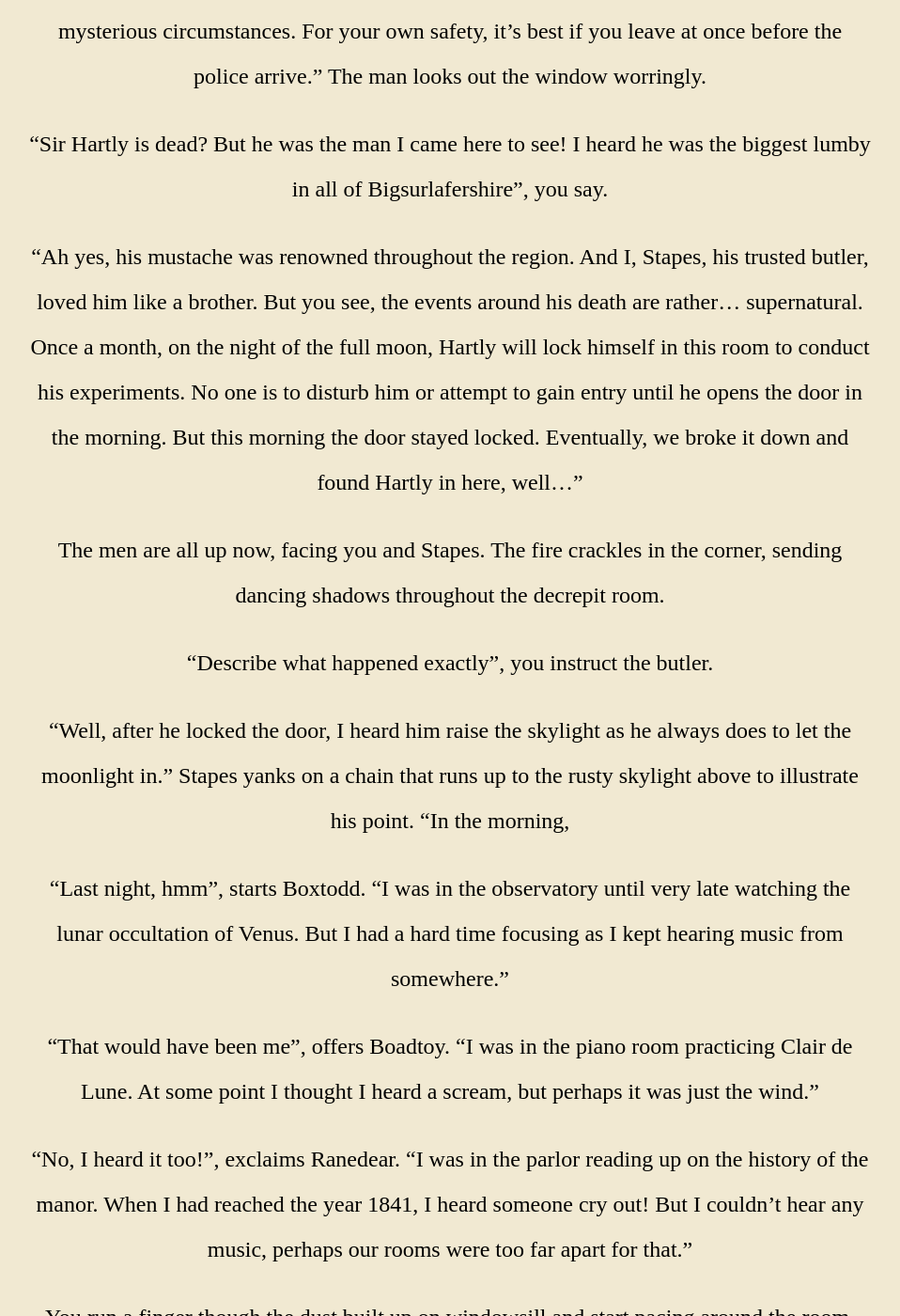
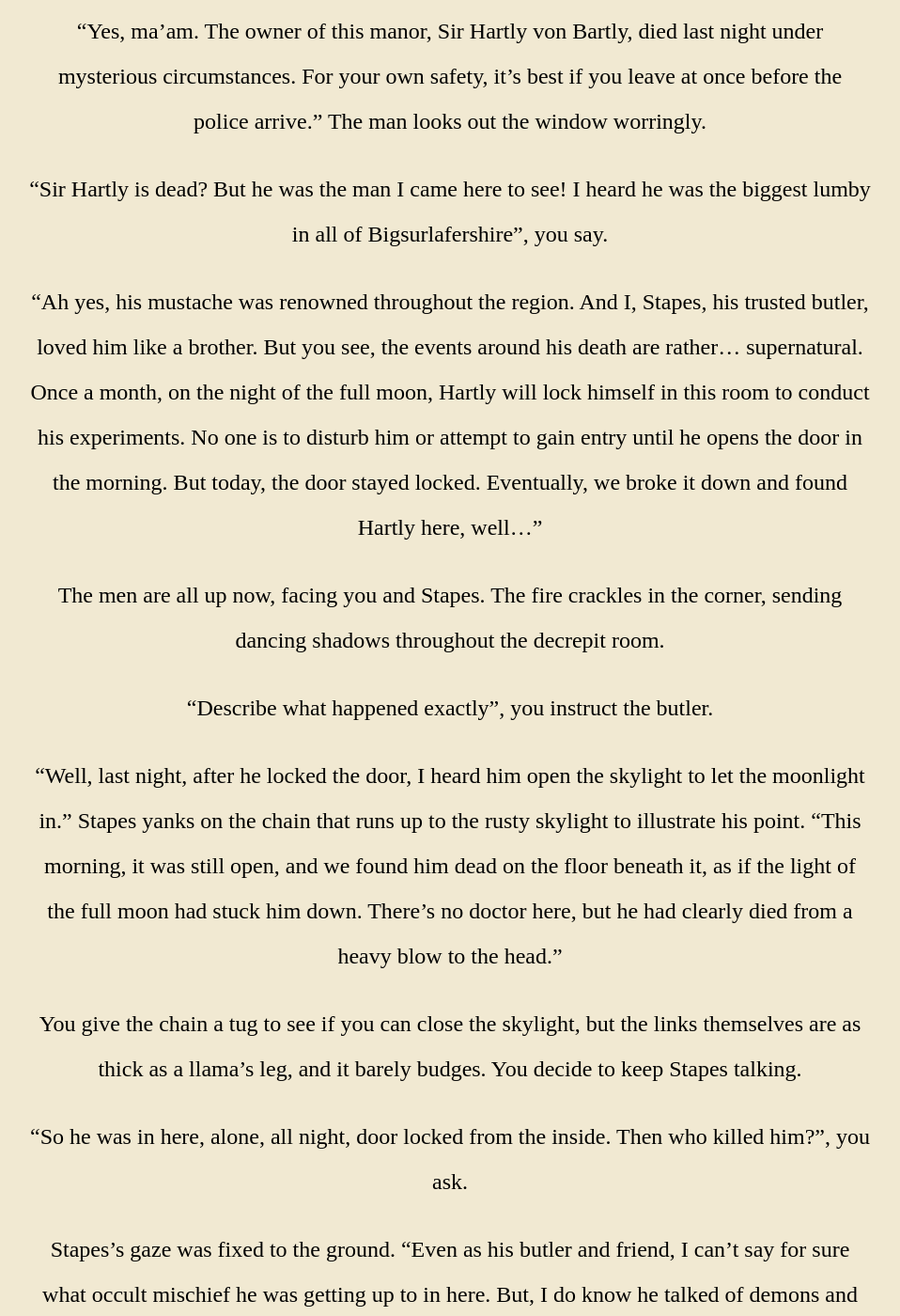
Before and after one commit to keatonelvins/keatonelvins.github.io, a Jekyll site: the page built from taytay.md, in a window 1280 px wide and 1400 px high, scrolled down 639 px. Shown: the whole window at 94% size, without its empty margins (161-1119 px from the left). Built offline with Jekyll 4.4.1, drawn with Linux system fonts in a browser that asks for light colours; some web fonts are replaced; some of the changed text lies outside the part shown.

Commit message:
lumby additions

```diff
--- a/taytay.md
+++ b/taytay.md
@@ -3,7 +3,7 @@ layout: pah
 title: meep
 ---
 
-Well done Inspector Meepah! It's time for your final puzzle!
+Well done Inspector Meepah! It's time for your final puzzle! The Case of the Lifeless Lumby!!
 
 The doors to Seabright Manor open with a slow groan. The lobby is dimly lit, cold, with thick rugs on the floor and shelves caked with dust. On a whim, you push open the ornate door on the right and enter the game room. Several large men are milling around and a few more are sitting in deep antique sofas by the fire. Six faces in all turn to look at you, sizing you up.
 
@@ -15,13 +15,23 @@ The doors to Seabright Manor open with a slow groan. The lobby is dimly lit, col
 
 “Sir Hartly is dead? But he was the man I came here to see! I heard he was the biggest lumby in all of Bigsurlafershire”, you say.
 
-“Ah yes, his mustache was renowned throughout the region. And I, Stapes, his trusted butler, loved him like a brother. But you see, the events around his death are rather... supernatural. Once a month, on the night of the full moon, Hartly will lock himself in this room to conduct his experiments. No one is to disturb him or attempt to gain entry until he opens the door in the morning. But this morning the door stayed locked. Eventually, we broke it down and found Hartly in here, well...”
+“Ah yes, his mustache was renowned throughout the region. And I, Stapes, his trusted butler, loved him like a brother. But you see, the events around his death are rather... supernatural. Once a month, on the night of the full moon, Hartly will lock himself in this room to conduct his experiments. No one is to disturb him or attempt to gain entry until he opens the door in the morning. But today, the door stayed locked. Eventually, we broke it down and found Hartly here, well...”
 
 The men are all up now, facing you and Stapes. The fire crackles in the corner, sending dancing shadows throughout the decrepit room.
 
 "Describe what happened exactly", you instruct the butler.
 
-"Well, after he locked the door, I heard him raise the skylight as he always does to let the moonlight in." Stapes yanks on a chain that runs up to the rusty skylight above to illustrate his point. "In the morning,
+"Well, last night, after he locked the door, I heard him open the skylight to let the moonlight in." Stapes yanks on the chain that runs up to the rusty skylight to illustrate his point. "This morning, it was still open, and we found him dead on the floor beneath it, as if the light of the full moon had stuck him down. There's no doctor here, but he had clearly died from a heavy blow to the head."
+
+You give the chain a tug to see if you can close the skylight, but the links themselves are as thick as a llama's leg, and it barely budges. You decide to keep Stapes talking.
+
+"So he was in here, alone, all night, door locked from the inside. Then who killed him?", you ask.
+
+Stapes's gaze was fixed to the ground. "Even as his butler and friend, I can't say for sure what occult mischief he was getting up to in here. But, I do know he talked of demons and fairies sometimes. And madness. Something wasn't right, and like you said, no man could have done this."
+
+For the first time, your attention moves away from Stapes towards the rest of the men in the room.
+
+"And what was everyone else up to last night? Anyone see or hear anything?", you inquire.
 
 “Last night, hmm”, starts Boxtodd. “I was in the observatory until very late watching the lunar occultation of Venus. But I had a hard time focusing as I kept hearing music from somewhere.”
 
```
Also changed, not shown: bagelry.md (+1 -1 lines), snaeb.md (+1 -1 lines).
